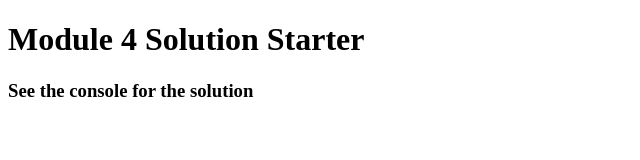
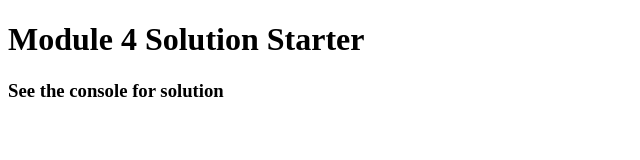
Before and after one commit to divyavartak/Coursera-test, a plain HTML site: page Module4-solution/index.html in a window 1280 px wide. Shown: the full height of the page, 0-640 px from the left. Drawn offline with Linux system fonts and the light colour scheme.

Commit message:
Update index.html

```diff
--- a/Module4-solution/index.html
+++ b/Module4-solution/index.html
@@ -13,6 +13,6 @@
 </head>
 <body>
   <h1>Module 4 Solution Starter</h1>
-  <h3>See the console for the solution</h3>
+ <h3>See the console for solution</h3>
 </body>
 </html>
```
